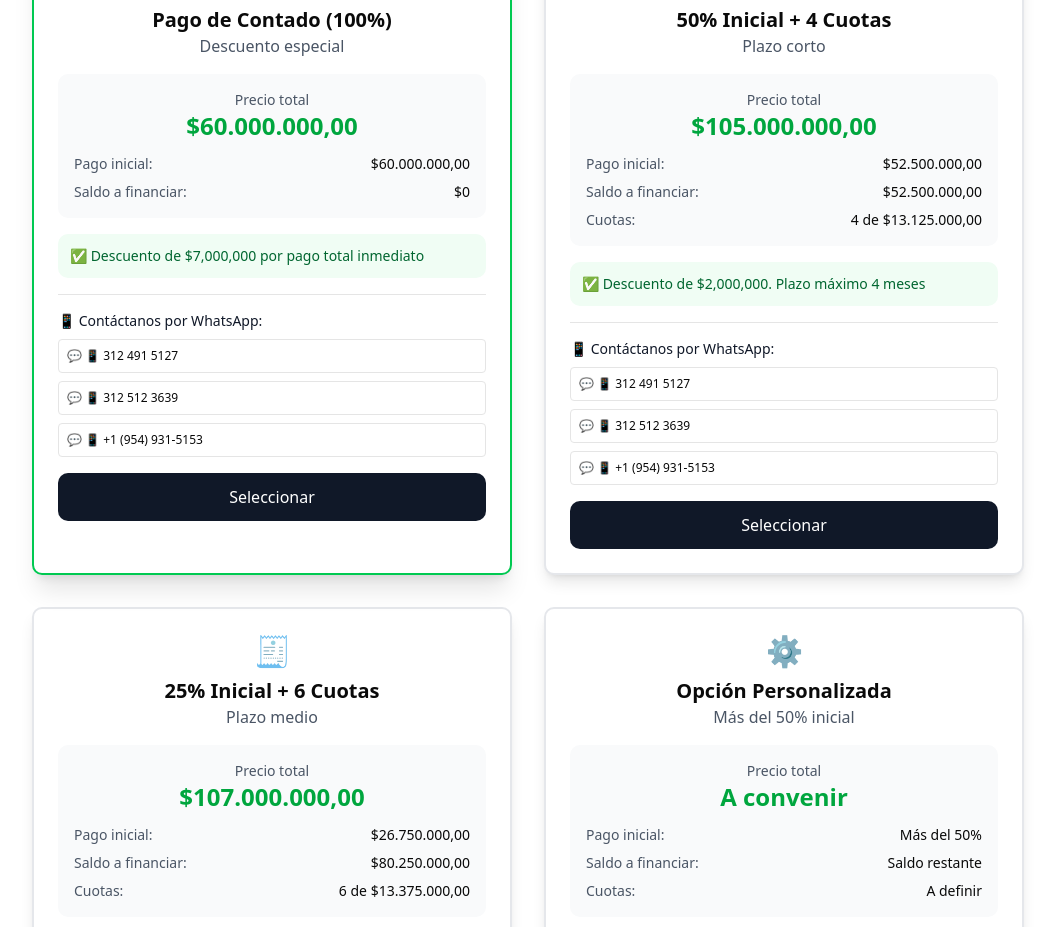
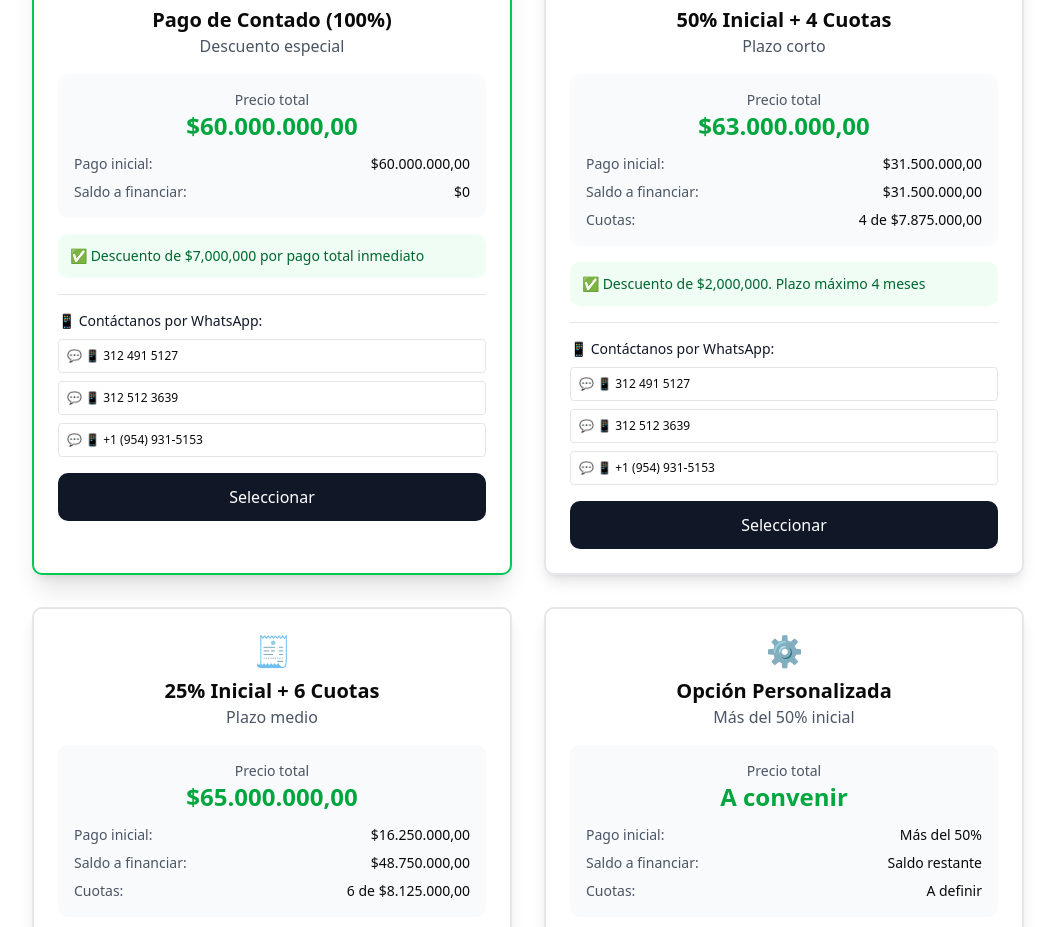
Before and after one commit to DIEGO-VALDES-R/Lanzamiento_RioBravo_Lotes, a Next.js app: page / in a window 1280 px wide. Shown: the part 1845-2772 px from the top of the page, without its empty margins (112-1167 px from the left). Built offline with nearby package versions, Linux system fonts and the light colour scheme.

Commit message:
Update page.tsx

```diff
--- a/src/app/page.tsx
+++ b/src/app/page.tsx
@@ -290,21 +290,21 @@ export default function Home() {
               <div className="bg-gray-50 rounded-lg p-4 mb-4">
                 <div className="text-center mb-3">
                   <div className="text-sm text-gray-600">Precio total</div>
-                  <div className="text-2xl font-bold text-green-600">$105.000.000,00</div>
+                  <div className="text-2xl font-bold text-green-600">$63.000.000,00</div>
                 </div>
 
                 <div className="space-y-2 text-sm">
                   <div className="flex justify-between">
                     <span className="text-gray-600">Pago inicial:</span>
-                    <span className="font-medium">$52.500.000,00</span>
+                    <span className="font-medium">$31.500.000,00</span>
                   </div>
                   <div className="flex justify-between">
                     <span className="text-gray-600">Saldo a financiar:</span>
-                    <span className="font-medium">$52.500.000,00</span>
+                    <span className="font-medium">$31.500.000,00</span>
                   </div>
                   <div className="flex justify-between">
                     <span className="text-gray-600">Cuotas:</span>
-                    <span className="font-medium">4 de $13.125.000,00</span>
+                    <span className="font-medium">4 de $7.875.000,00</span>
                   </div>
                 </div>
               </div>
@@ -344,21 +344,21 @@ export default function Home() {
               <div className="bg-gray-50 rounded-lg p-4 mb-4">
                 <div className="text-center mb-3">
                   <div className="text-sm text-gray-600">Precio total</div>
-                  <div className="text-2xl font-bold text-green-600">$107.000.000,00</div>
+                  <div className="text-2xl font-bold text-green-600">$65.000.000,00</div>
                 </div>
 
                 <div className="space-y-2 text-sm">
                   <div className="flex justify-between">
                     <span className="text-gray-600">Pago inicial:</span>
-                    <span className="font-medium">$26.750.000,00</span>
+                    <span className="font-medium">$16.250.000,00</span>
                   </div>
                   <div className="flex justify-between">
                     <span className="text-gray-600">Saldo a financiar:</span>
-                    <span className="font-medium">$80.250.000,00</span>
+                    <span className="font-medium">$48.750.000,00</span>
                   </div>
                   <div className="flex justify-between">
                     <span className="text-gray-600">Cuotas:</span>
-                    <span className="font-medium">6 de $13.375.000,00</span>
+                    <span className="font-medium">6 de $8.125.000,00</span>
                   </div>
                 </div>
               </div>
@@ -465,7 +465,7 @@ export default function Home() {
               <div className="grid md:grid-cols-2 gap-6 text-center mb-6">
                 <div className="bg-white rounded-lg p-4 border border-gray-200">
                   <div className="text-xl font-bold text-green-600 mb-1">Lote (1500 m²)</div>
-                  <div className="text-gray-700">Desde $107 millones</div>
+                  <div className="text-gray-700">Desde $67 millones</div>
                 </div>
                 <div className="bg-white rounded-lg p-4 border border-gray-200">
                   <div className="text-xl font-bold text-green-600 mb-1">Cabaña prefabricada</div>
```
